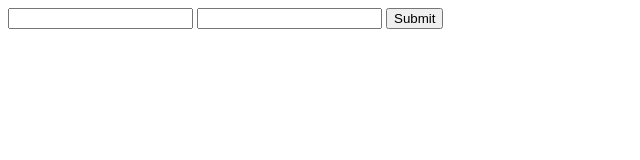
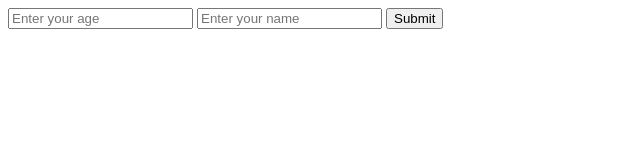
Before and after one commit to acciojob/promises-and-chains-anideva, a website: page main.html in a window 1280 px wide. Shown: the whole page, without its empty margins (0-640 px from the left). Drawn offline with Linux system fonts and the light colour scheme.

Commit message:
fixed the placeholder in html as it was not showing as it should be

```diff
--- a/main.html
+++ b/main.html
@@ -8,8 +8,8 @@
   <body>
     <!-- write the body here -->
      <form>
-      <input type="number" id="age" placeholder=""Enter your age" />
-      <input type="text" id="name" placeholder=""Enter your name" />
+      <input type="number" id="age" placeholder="Enter your age"/>
+      <input type="text" id="name" placeholder="Enter your name"/>
       <button type="submit" id="btn">Submit</button>
      </form>
 
```
